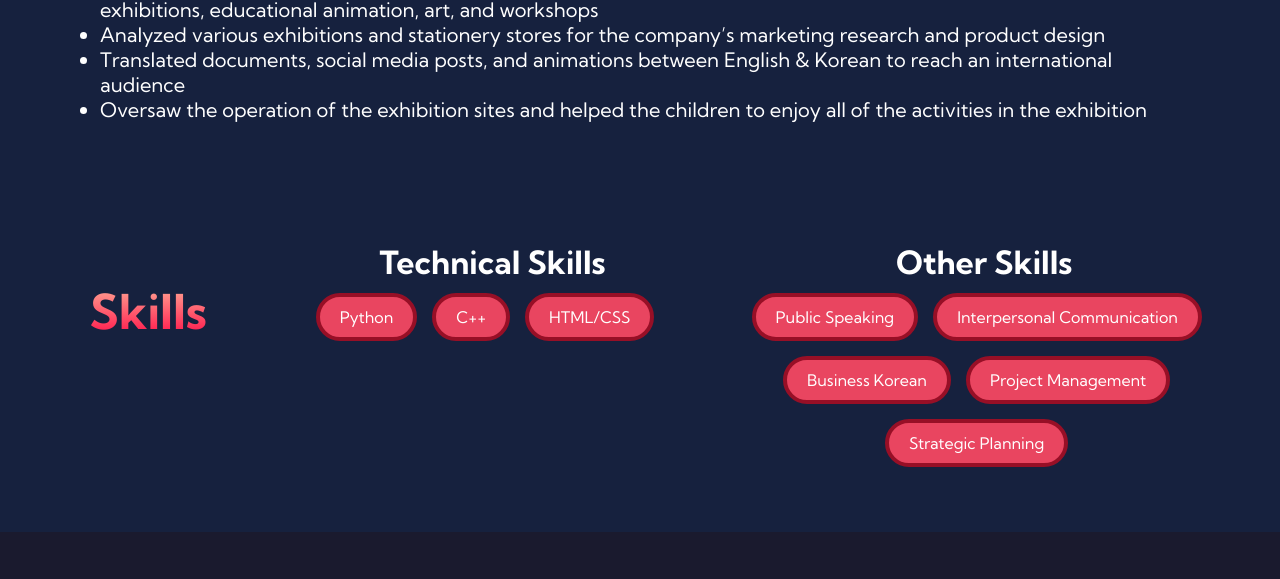
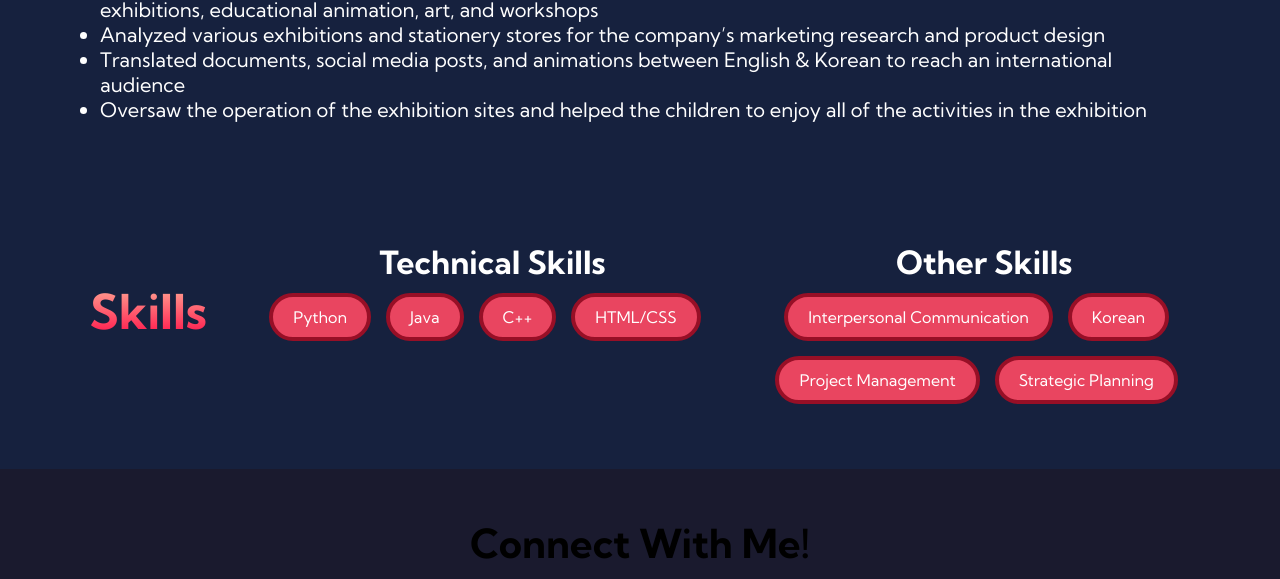
Before and after one commit to jiyoon-wd/Jiyoon_Website, a website: page public/index.html in a window 1280 px wide. Shown: the part 1921-2500 px from the top of the page. Drawn offline with Linux system fonts and the light colour scheme.

Commit message:
Update index.html

```diff
--- a/public/index.html
+++ b/public/index.html
@@ -169,6 +169,7 @@
                 </h2>
                 <ul class="SkillsList">
                     <li>Python</li>
+                    <li>Java</li>
                     <li>C++</li>
                     <li>HTML/CSS</li>
                </ul>
@@ -178,9 +179,8 @@
                     Other Skills
                 </h2>
                 <ul class="SkillsList">
-                    <li>Public Speaking</li>
                     <li>Interpersonal Communication</li>
-                    <li>Business Korean</li>
+                    <li>Korean</li>
                     <li>Project Management</li>
                     <li>Strategic Planning</li>
                 </ul>
```
